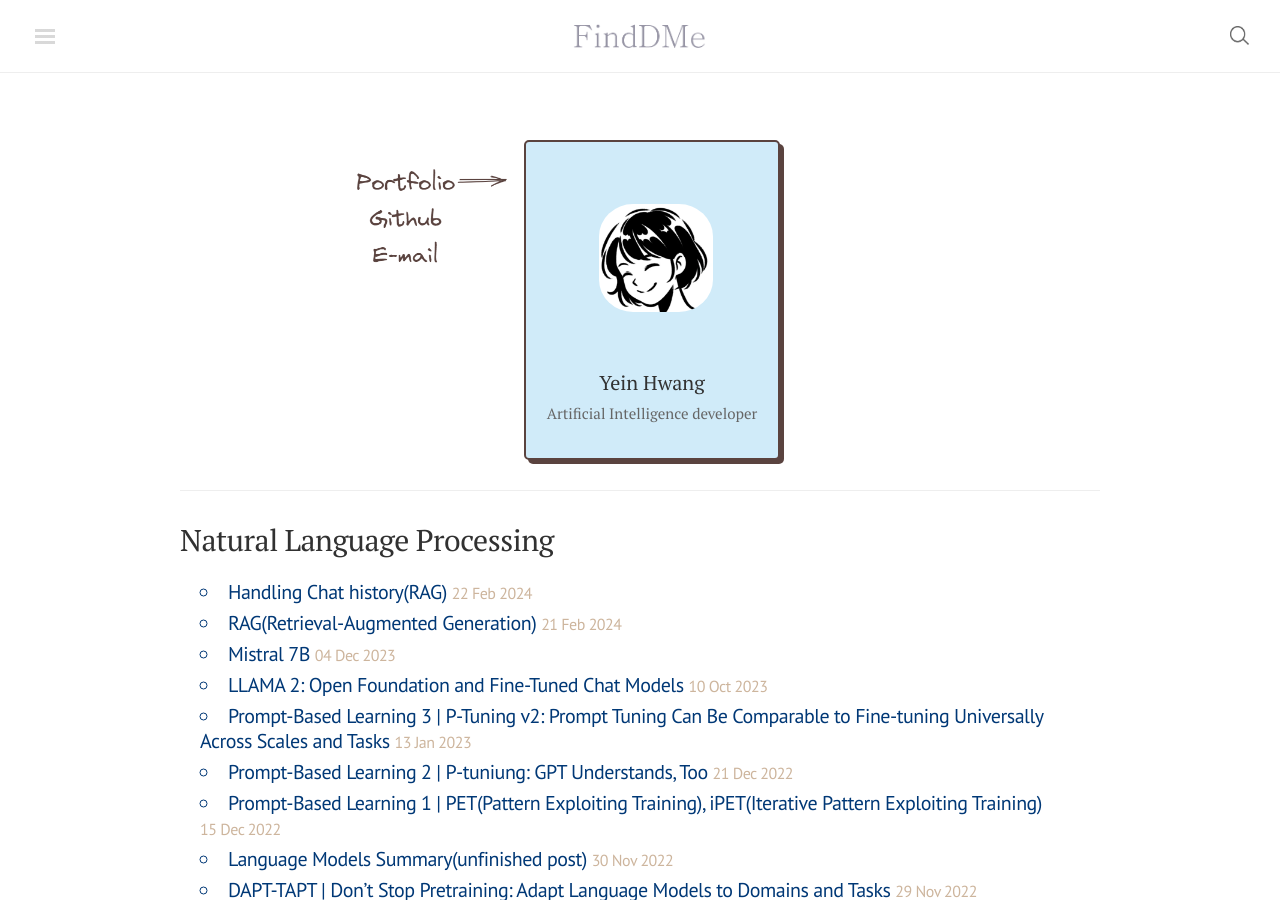
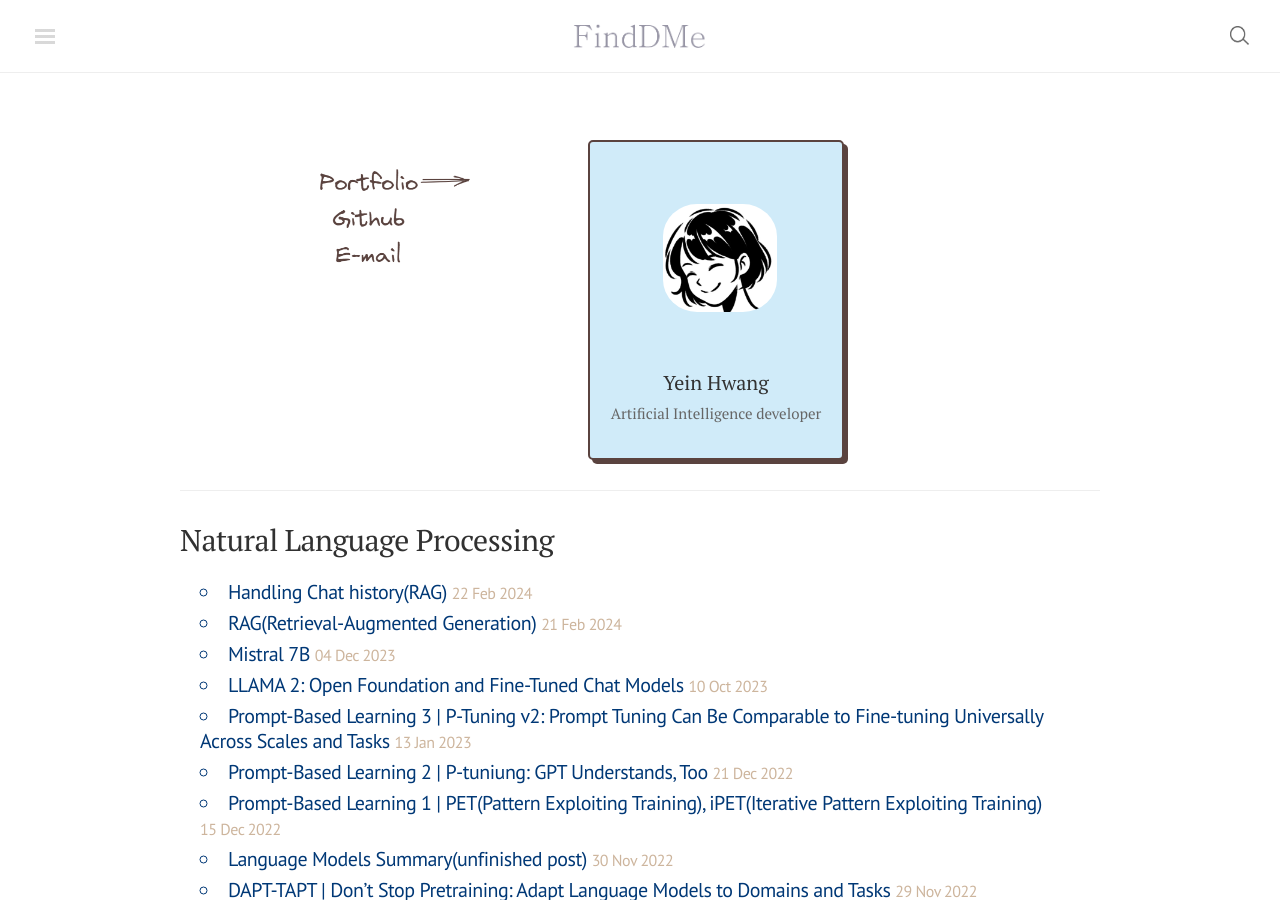
Before and after one commit to finddme/finddme.github.io, a Jekyll site: the page built from index.html, in a window 1280 px wide and 900 px high. Built offline with Jekyll 4.4.1, drawn with Linux system fonts in a browser that asks for light colours; nearby versions of some CDN libraries; comment, search, counter and statistics services are not loaded.

Commit message:
Update index.html

```diff
--- a/index.html
+++ b/index.html
@@ -107,13 +107,13 @@
 <!-- 홈이 홈일 때 -->
 <!-- 카테고리로 -->
 <!-- <div class="hero-portfolio"  style="float: left; width: 20%; overflow-y:hidden; margin-left: 4px;  margin-top: 24px;"> -->
-<div class="hero-portfolio"  style="float: left; width: 36%; overflow-y:hidden; margin-right: 8px;  margin-top: 24px;">
+<div class="hero-portfolio"  style="float: left; width: 32%; overflow-y:hidden; margin-right: 8px;  margin-top: 24px;">
   <img src="https://finddme.github.io/public/p_g_e.png" />
 </div>
 
 <div class="card-expo">
 <!--       <div class="card" onclick="location.href='https://finddme.github.io/blog/portfolio/';" style=" cursor: pointer; float: center; margin-right: 562px;" > -->
-      <div class="card" onclick="location.href='https://finddme.github.io/blog/portfolio/';" style=" cursor: pointer; float: center; margin-right: 320px;" >
+      <div class="card" onclick="location.href='https://finddme.github.io/blog/portfolio/';" style=" cursor: pointer; float: center; margin-right: 256px;" >
         <div class="card-photo"></div>
         <div class="card-title">Yein Hwang<br>
             <span>Artificial Intelligence developer</span>
```
